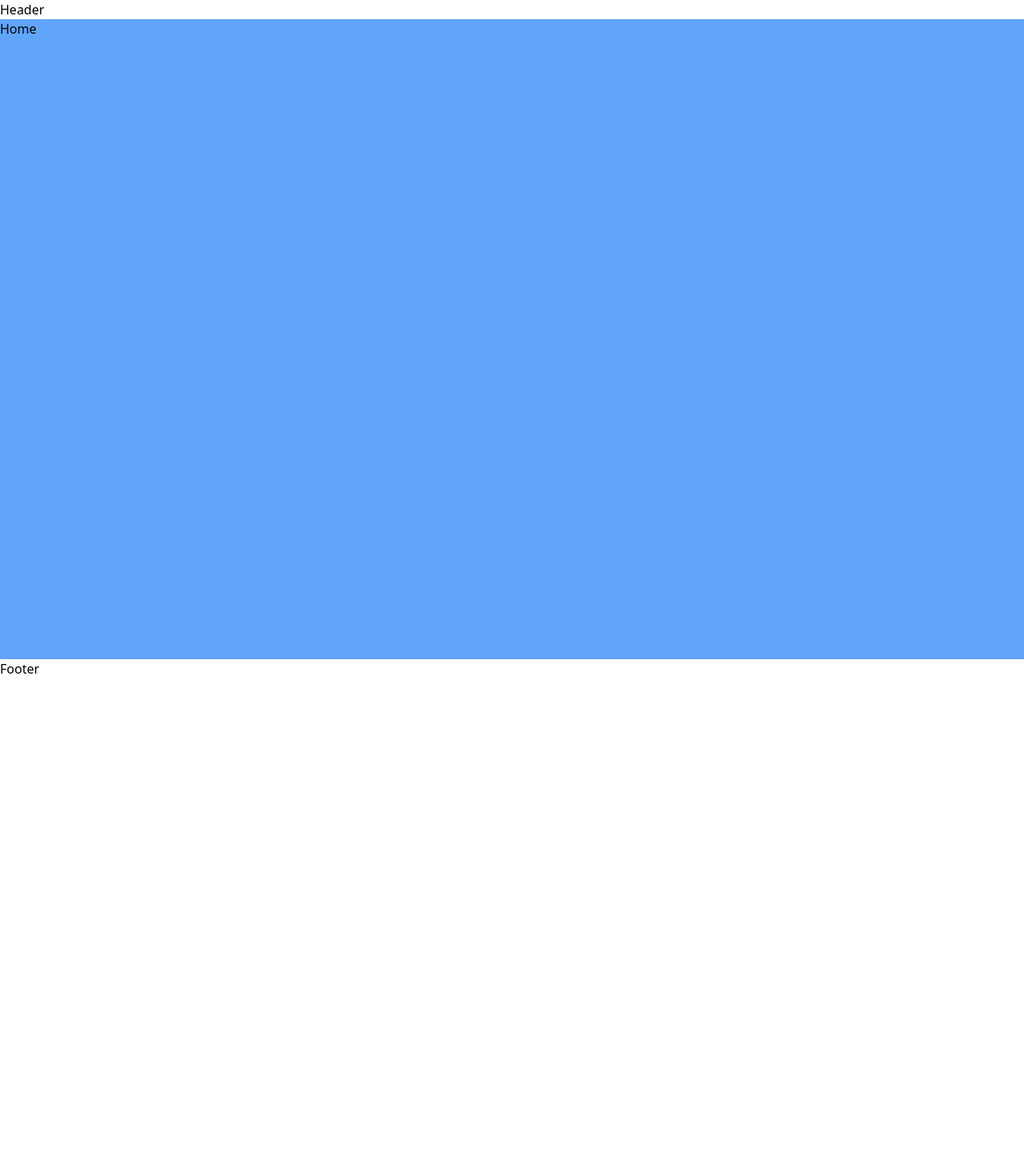
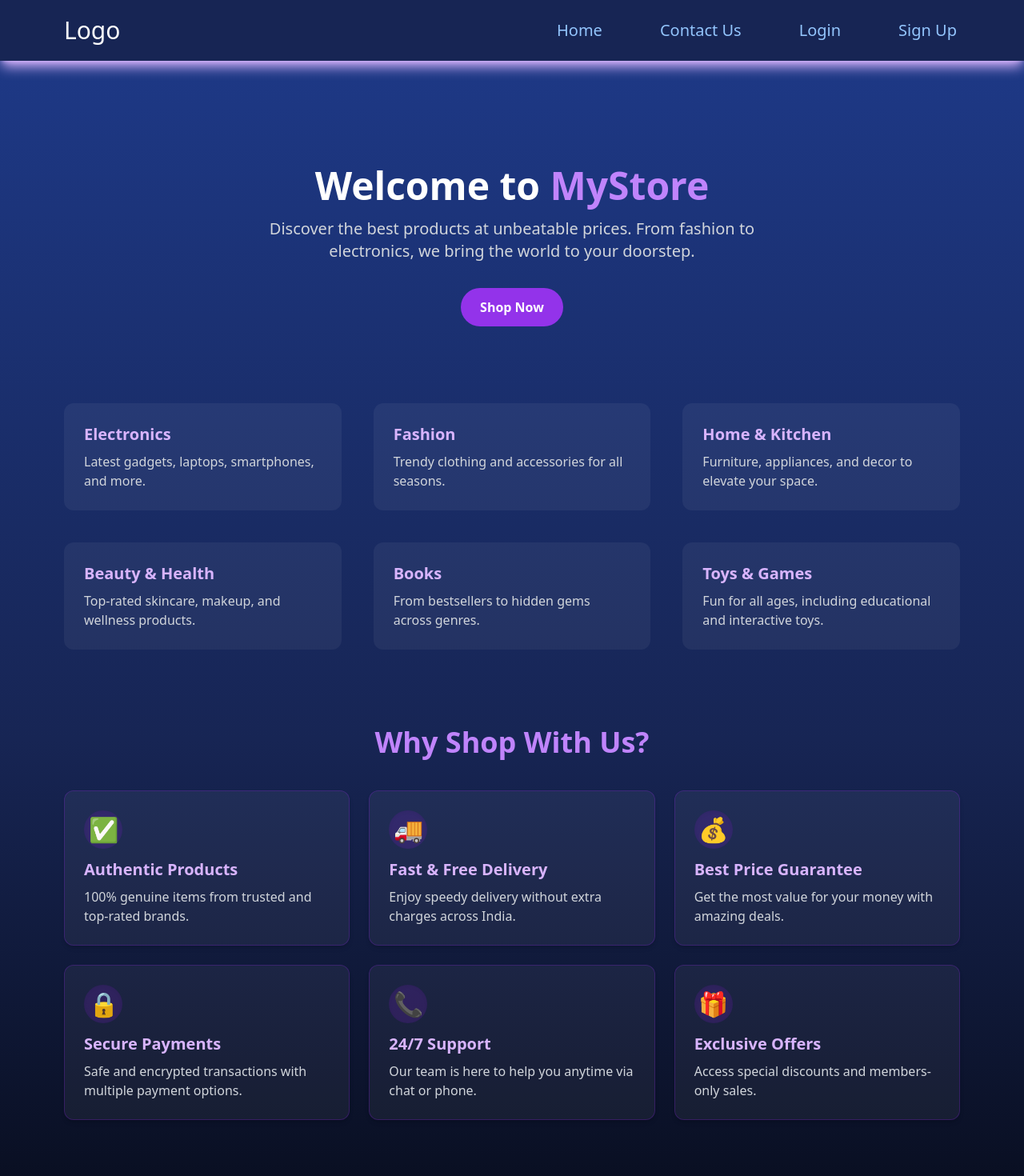
Before and after one commit to 9520140503/EcommerceReact, a React (Vite) app: page / in a window 1280 px wide. Shown: the top 1470 px of the page at 80% size. Before the commit the page ends 848 px from the top, so only its background shows below. Built offline with nearby package versions, Linux system fonts and the light colour scheme; no server answers.

Commit message:
adding home section

```diff
--- a/src/App.jsx
+++ b/src/App.jsx
@@ -24,7 +24,7 @@ function App() {
   return ( !loading ?
         <div>
           <Header/>
-          <main className='min-h-screen w-full bg-blue-400'>
+          <main className='min-h-screen w-full bg-gradient-to-b from-blue-900 via-blue-950 to-black py-24'>
             <Outlet/>
           </main>
           <Footer/>
@@ -32,7 +32,7 @@ function App() {
         :
         <div>
            <Header/>
-            <main className='min-h-screen w-full bg-black flex justify-center items-center mx-auto'>
+            <main className='min-h-screen w-full bg-gradient-to-b from-blue-900 via-blue-950 to-black flex justify-center items-center mx-auto'>
             <Loading/>
           </main>
           <Footer/>
--- a/src/Components/Header/Header.jsx
+++ b/src/Components/Header/Header.jsx
@@ -1,17 +1,40 @@
 import React from 'react'
+import { useSelector } from 'react-redux'
+import { Link } from 'react-router-dom'
 
 function Header() {
+    const authStatus = useSelector((state) => state.auth.status)
+
     const navItems = [
-    {name:  'Home', path: '/'},
-    {name: '{Products}', path: '/products'},
-    {name: 'Checkout', path: '/checkout'},
-    {name: 'Contact Us', path: '/contact'},
-    {name: 'Login', path: '/login'},
-    {name: 'Sign Up', path: '/signup'},
-    {name: 'Logout', path: '/logout'},
+    {name:  'Home', slug: '/',status:true},
+    {name: 'Products', slug: '/products',status:authStatus},
+    {name: 'Checkout', slug: '/checkout',status:authStatus},
+    {name: 'Contact Us', slug: '/contact',status:!authStatus},
+    {name: 'Login', slug: '/login',status:!authStatus},
+    {name: 'Sign Up', slug: '/signup',status:!authStatus},
   ]
+
+
   return (
-    <div>Header</div>
+    <div>
+        <nav className='flex items-center justify-between w-full py-5 px-2 sm:px-6 md:px-20 bg-blue-950 fixed z-50 left-0 shadow-lg shadow-purple-300'>
+          <Link to='/'>
+          <h2 className='text-xl sm:text-3xl md:4xl text-white font-medium '>Logo</h2>
+          </Link>
+          <ul className=' flex items-center sm:text-lg md:text-xl gap-2 sm:gap-4 md:gap-16 text-blue-300'>
+            {navItems.map((item) => (
+              item.status ?
+              <li
+              key={item.slug}
+              className='hover:bg-purple-800 transition duration-500 p-1 rounded'>
+                <Link to={item.slug}>
+                  {item.name}
+                </Link>
+              </li> : null
+            ))}
+          </ul>
+        </nav>
+    </div>
   )
 }
 
--- /dev/null
+++ b/src/Components/Header/Logout.jsx
@@ -0,0 +1,9 @@
+import React from 'react'
+
+function Logout() {
+  return (
+    <div>Logout</div>
+  )
+}
+
+export default Logout
--- /dev/null
+++ b/src/Pages/Contact.jsx
@@ -0,0 +1,9 @@
+import React from 'react'
+
+function Contact() {
+  return (
+    <div>Contact</div>
+  )
+}
+
+export default Contact
--- a/src/Pages/Home.jsx
+++ b/src/Pages/Home.jsx
@@ -1,8 +1,140 @@
 import React from 'react'
+import { Link } from 'react-router-dom'
 
 function Home() {
   return (
-    <div>Home</div>
+    <div className=" text-white px-6 sm:px-10 md:px-20 py-28 space-y-24">
+
+      {/* Hero Section */}
+      <section className="text-center">
+        <h1 className="text-4xl sm:text-5xl font-bold mb-4">Welcome to <span className="text-purple-400">MyStore</span></h1>
+        <p className="text-lg sm:text-xl max-w-2xl mx-auto text-gray-300">
+          Discover the best products at unbeatable prices. From fashion to electronics, we bring the world to your doorstep.
+        </p>
+        <Link to="/products">
+          <button className="mt-8 px-6 py-3 bg-purple-600 hover:bg-purple-700 rounded-full font-semibold text-white transition">
+            Shop Now
+          </button>
+        </Link>
+      </section>
+
+
+      {/* Categories Section */}
+      <section className="grid grid-cols-1 sm:grid-cols-2 md:grid-cols-3 gap-10">
+        {[
+          {
+            title: 'Electronics',
+            description: 'Latest gadgets, laptops, smartphones, and more.',
+          },
+          {
+            title: 'Fashion',
+            description: 'Trendy clothing and accessories for all seasons.',
+          },
+          {
+            title: 'Home & Kitchen',
+            description: 'Furniture, appliances, and decor to elevate your space.',
+          },
+          {
+            title: 'Beauty & Health',
+            description: 'Top-rated skincare, makeup, and wellness products.',
+          },
+          {
+            title: 'Books',
+            description: 'From bestsellers to hidden gems across genres.',
+          },
+          {
+            title: 'Toys & Games',
+            description:
+              'Fun for all ages, including educational and interactive toys.',
+          },
+        ].map((cat, i) => (
+          <div
+            key={i}
+            className="p-6 rounded-xl border border-transparent hover:border-purple-500 hover:shadow-lg hover:shadow-purple-500/50 transition duration-300 bg-white/5"
+          >
+            <h3 className="text-xl font-bold text-purple-300 mb-2">{cat.title}</h3>
+            <p className="text-gray-300">{cat.description}</p>
+          </div>
+        ))}
+      </section>
+
+
+
+    {/* Why Choose Us Section */}
+      <section className="text-center space-y-10">
+        <h2 className="text-3xl sm:text-4xl font-bold text-purple-400">
+          Why Shop With Us?
+        </h2>
+
+        <div className="grid grid-cols-1 sm:grid-cols-2 md:grid-cols-3 gap-6 max-w-6xl mx-auto text-left">
+          {[
+            {
+              icon: '✅',
+              title: 'Authentic Products',
+              description: '100% genuine items from trusted and top-rated brands.',
+            },
+            {
+              icon: '🚚',
+              title: 'Fast & Free Delivery',
+              description: 'Enjoy speedy delivery without extra charges across India.',
+            },
+            {
+              icon: '💰',
+              title: 'Best Price Guarantee',
+              description: 'Get the most value for your money with amazing deals.',
+            },
+            {
+              icon: '🔒',
+              title: 'Secure Payments',
+              description: 'Safe and encrypted transactions with multiple payment options.',
+            },
+            {
+              icon: '📞',
+              title: '24/7 Support',
+              description: 'Our team is here to help you anytime via chat or phone.',
+            },
+            {
+              icon: '🎁',
+              title: 'Exclusive Offers',
+              description: 'Access special discounts and members-only sales.',
+            },
+          ].map((item, index) => (
+            <div
+              key={index}
+              className="bg-white/5 hover:bg-white/10 p-6 rounded-xl border border-purple-700/30 shadow-md hover:shadow-purple-500/30 transition duration-300"
+            >
+              <div className="text-3xl mb-3 bg-purple-700/20 rounded-full w-12 h-12 flex items-center justify-center text-purple-300 shadow-inner">
+                {item.icon}
+              </div>
+              <h3 className="text-xl font-semibold text-purple-300 mb-2">
+                {item.title}
+              </h3>
+              <p className="text-gray-300">{item.description}</p>
+            </div>
+          ))}
+        </div>
+      </section>
+
+
+      {/* Call to Action */}
+      <section className="text-center">
+        <h2 className="text-3xl font-bold mb-4">Ready to experience convenience?</h2>
+        <p className="text-gray-300 text-lg">Sign up today and enjoy exclusive deals and offers on your favorite products.</p>
+        <div className="flex justify-center gap-4 mt-6">
+          <Link to="/signup">
+            <button className="bg-purple-600 hover:bg-purple-700 px-6 py-2 rounded-full transition font-semibold">
+              Get Started
+            </button>
+          </Link>
+          <Link to="/products">
+            <button className="border border-purple-500 hover:bg-purple-500 px-6 py-2 rounded-full transition font-semibold">
+              Browse Products
+            </button>
+          </Link>
+        </div>
+      </section>
+
+    </div>
   )
 }
 
```
Also changed, not shown: src/main.jsx (+5 -3 lines).
